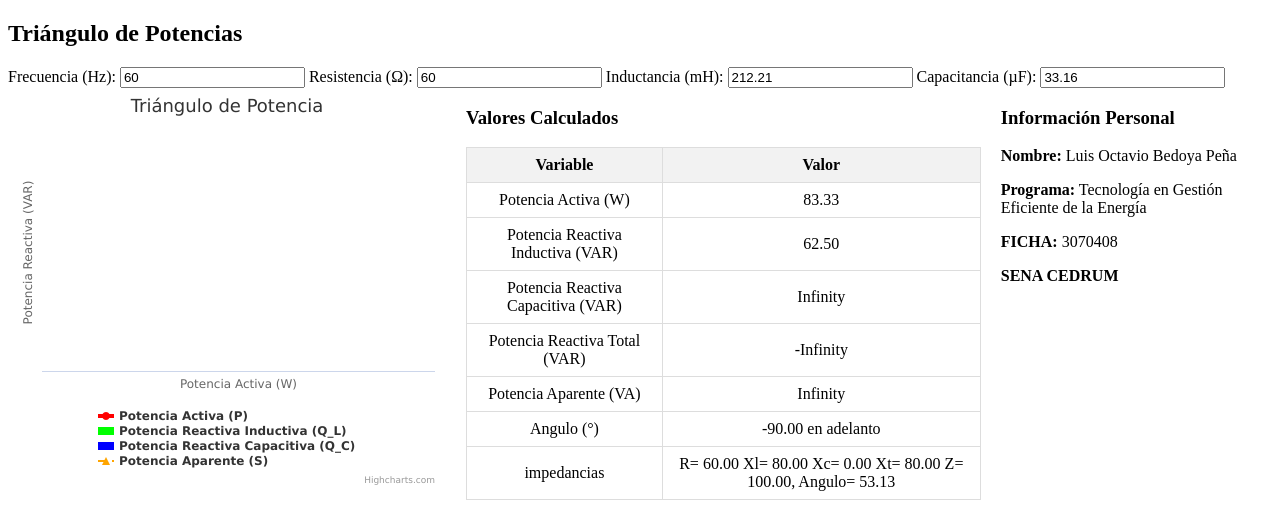
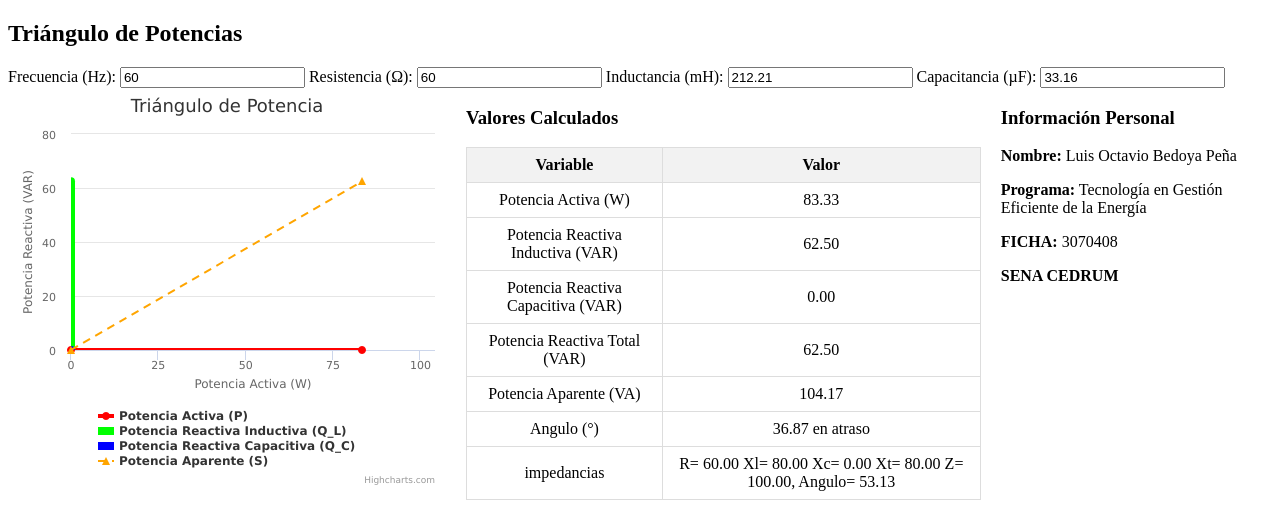
Before and after one commit to luis3746/electric, a plain HTML site: page triangulo.html in a window 1280 px wide. Drawn offline with nearby package versions, Linux system fonts and the light colour scheme.

Commit message:
Update triangulo.html

```diff
--- a/triangulo.html
+++ b/triangulo.html
@@ -103,7 +103,8 @@
             const impedancias = "R= " + resistencia.toFixed(2) + "\n Xl= " + reactanciaInductiva.toFixed(2) + "\n Xc= " + reactanciaCapacitiva.toFixed(2) + " Xt= " + reactanciaTotal.toFixed(2) + " Z= " + impedanciaTotal.toFixed(2) + ", Angulo= " + anguloFase.toFixed(2);
             const potenciaActiva = Math.pow(voltagePeak / Math.sqrt(2), 2) / resistencia;
             const potenciaReactivaInductiva = Math.pow(voltagePeak / Math.sqrt(2), 2) / reactanciaInductiva;
-            const potenciaReactivaCapacitiva = Math.pow(voltagePeak / Math.sqrt(2), 2) / Math.abs(reactanciaCapacitiva);
+            //const potenciaReactivaCapacitiva = Math.pow(voltagePeak / Math.sqrt(2), 2) / Math.abs(reactanciaCapacitiva);
+            const potenciaReactivaCapacitiva = 0;
             const potenciaReactivaTotal = potenciaReactivaInductiva - potenciaReactivaCapacitiva;
             const potenciaAparente = Math.sqrt(Math.pow(potenciaActiva, 2) + Math.pow(potenciaReactivaTotal, 2));
 const anguloFaseRad = Math.atan2(potenciaReactivaTotal, potenciaActiva);
```
